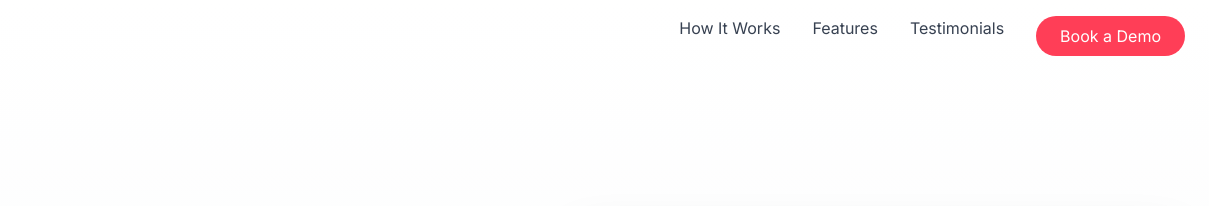
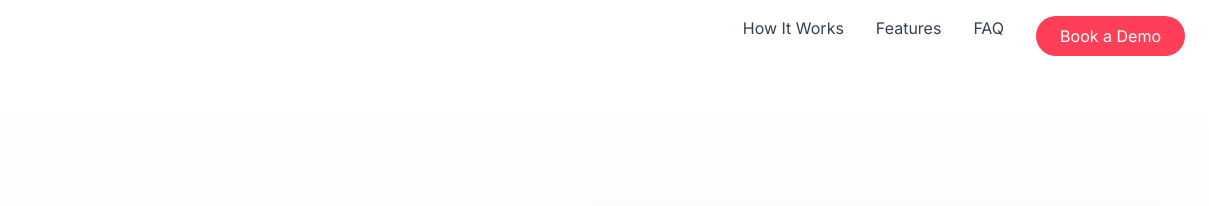
Before and after one commit to jeremycwalker1/CAREGAP.IO, a website: page index.html in a window 1280 px wide. Shown: the top 206 px of the page, 71-1280 px from the left. Drawn offline with nearby package versions, Linux system fonts and the light colour scheme; files that its build step writes are made by us from their sources; a script that the page names is missing; a web font is replaced by a local one.

Commit message:
Update index.html

```diff
--- a/index.html
+++ b/index.html
@@ -36,7 +36,7 @@
                 <div class="hidden md:flex space-x-8">
                     <a href="#how-it-works" class="text-gray-700 hover:text-[#ff3e57] transition-colors">How It Works</a>
                     <a href="#features-section" class="text-gray-700 hover:text-[#ff3e57] transition-colors">Features</a>
-                    <a href="#testimonials" class="text-gray-700 hover:text-[#ff3e57] transition-colors">Testimonials</a>
+                    <a href="#faq-section" class="text-gray-700 hover:text-[#ff3e57] transition-colors">FAQ</a>
                     <a href="https://calendly.com/caregap/caregap-demo" class="bg-[#ff3e57] text-white px-6 py-2 rounded-full hover:bg-[#ff3e57]/90 transition-colors">Book a Demo</a>
                 </div>
                 <button class="md:hidden" id="mobile-menu-button">
```
